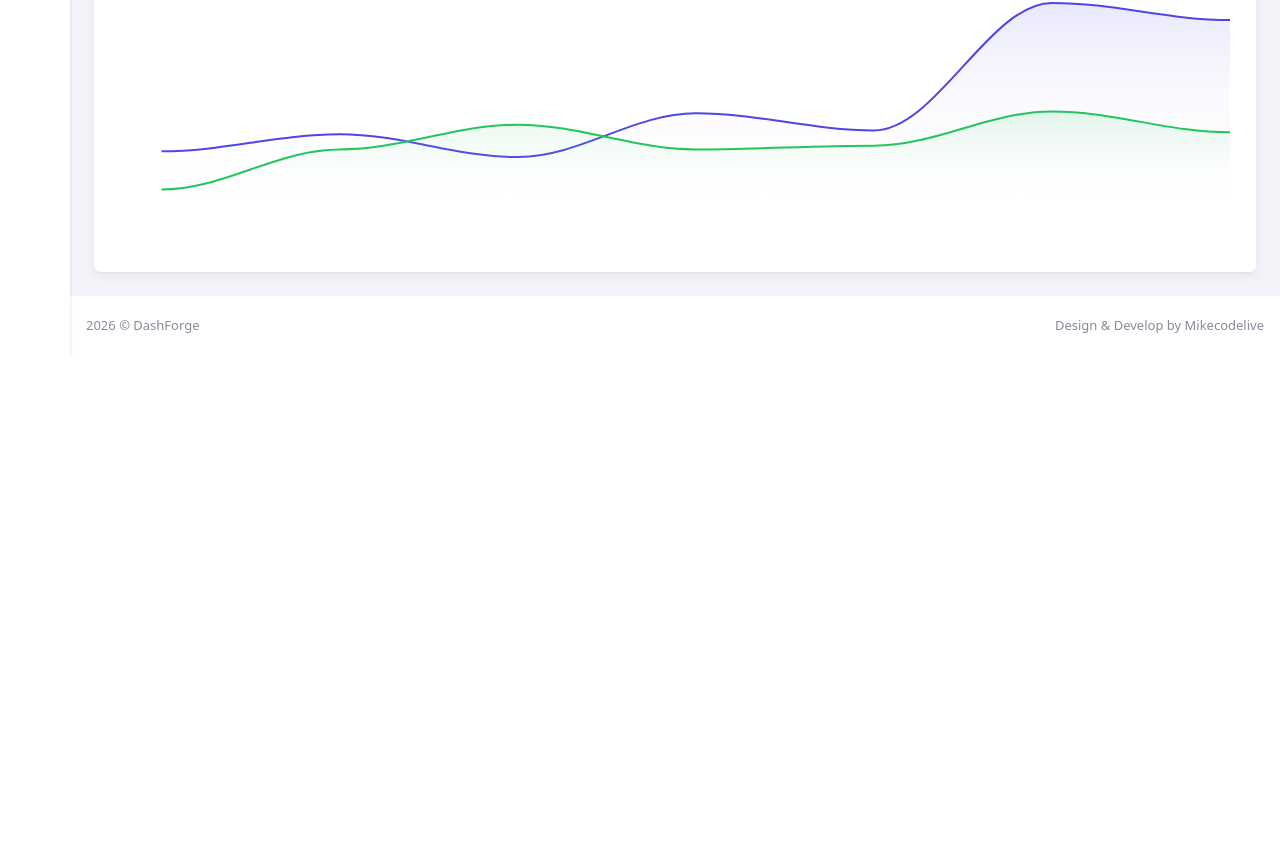
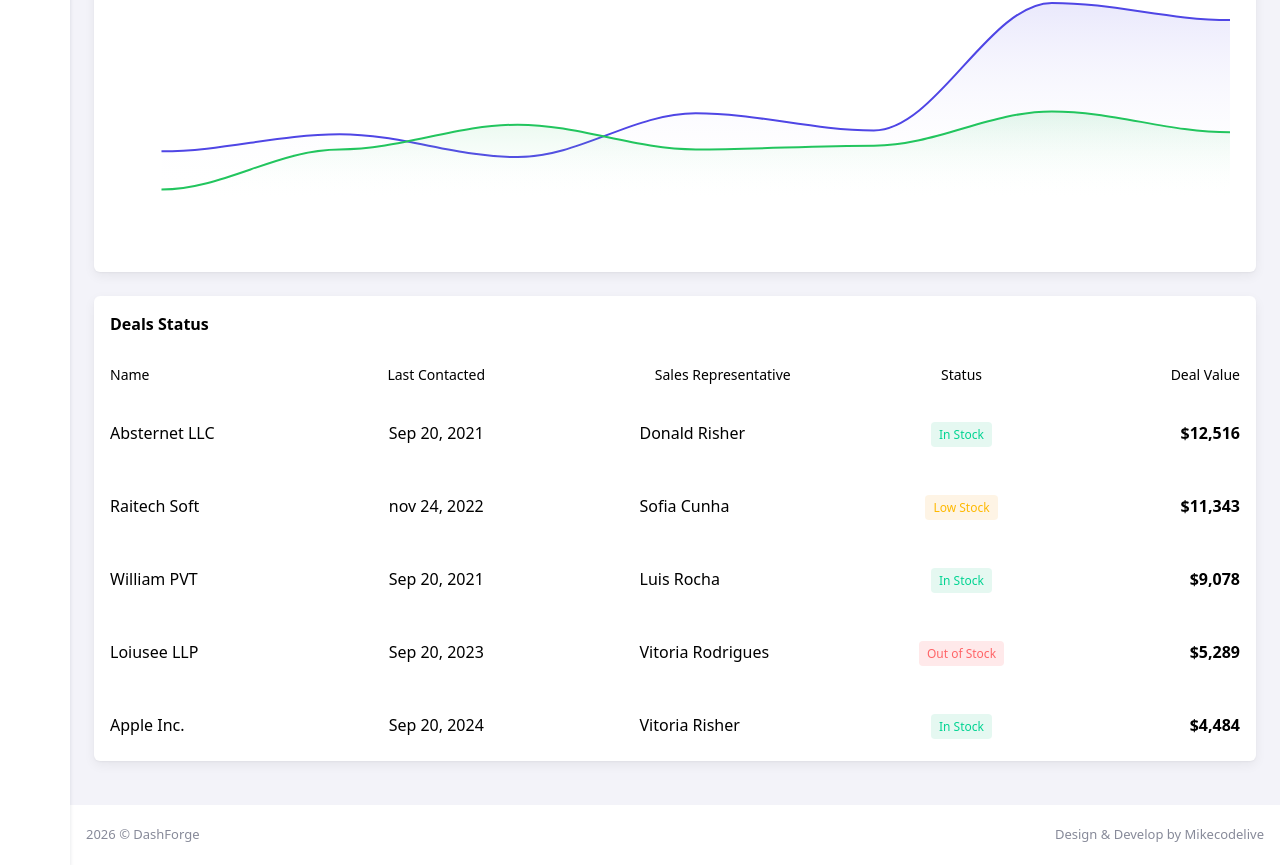
Before and after one commit to Mike-codelive/Dashforge, a React (Vite) app: page /crm in a window 1280 px wide. Shown: the part 862-1727 px from the top of the page. Before the commit the page ends 1218 px from the top, so only its background shows below. Built offline with nearby package versions, Linux system fonts and the light colour scheme.

Commit message:
feat(crm): add Deals Status bar visualization to CRM dashboard

```diff
--- a/src/features/crm/Crm.tsx
+++ b/src/features/crm/Crm.tsx
@@ -1,4 +1,5 @@
 import { BalanceOverview } from "./sections/BalanceOverview";
+import { DealStatus } from "./sections/DealStatus";
 import { DealTypeRadar } from "./sections/DealTypeRadar";
 import { SalesForecast } from "./sections/SalesForecast";
 import { TopStats } from "./sections/TopStats";
@@ -12,6 +13,7 @@ export const Crm = () => {
         <DealTypeRadar />
       </div>
       <BalanceOverview />
+      <DealStatus />
     </>
   );
 };
--- /dev/null
+++ b/src/features/crm/components/DealStatusRow.tsx
@@ -0,0 +1,58 @@
+import type { DealStatus } from "../types/DealStatus";
+
+type Props = {
+  product: DealStatus;
+};
+
+export const DealStatusRow = ({ product }: Props) => {
+  const stockConfig = {
+    in: "bg-emerald-500/10 text-emerald-400",
+    low: "bg-amber-500/10 text-amber-400",
+    out: "bg-red-500/10 text-red-400",
+  };
+
+  return (
+    <div className="grid cursor-pointer grid-cols-12 items-center gap-4 px-4 py-4 transition-colors hover:bg-white/5">
+      <div className="col-span-2 flex items-center gap-3">
+        <div>
+          <p className="font-medium">{product.name}</p>
+        </div>
+      </div>
+
+      <div className="col-span-3 text-center font-medium">
+        {product.contacted}
+      </div>
+
+      <div className="col-span-3 flex items-center gap-3">
+        {product.image ? (
+          <img
+            src={product.image}
+            alt={product.name}
+            className="h-10 w-10 rounded-full object-cover"
+          />
+        ) : (
+          <div className="h-10 w-10 rounded-full bg-white/10" />
+        )}
+        <p>{product.representative}</p>
+      </div>
+
+      <div className="col-span-2 text-center">
+        <span
+          className={`rounded px-2 py-1 text-xs font-medium ${
+            stockConfig[product.stock]
+          }`}
+        >
+          {product.stock === "in"
+            ? "In Stock"
+            : product.stock === "low"
+              ? "Low Stock"
+              : "Out of Stock"}
+        </span>
+      </div>
+
+      <div className="col-span-2 text-right font-semibold">
+        ${product.amount.toLocaleString()}
+      </div>
+    </div>
+  );
+};
--- /dev/null
+++ b/src/features/crm/data/DealStatusRepresentatives.ts
@@ -0,0 +1,59 @@
+import type { DealStatus } from "../types/DealStatus";
+
+export const products: DealStatus[] = [
+  {
+    id: "1",
+    name: "Absternet LLC",
+    category: "Electronics",
+    price: 149,
+    orders: 84,
+    stock: "in",
+    amount: 12516,
+    representative: "Donald Risher",
+    contacted: "Sep 20, 2021",
+  },
+  {
+    id: "2",
+    name: "Raitech Soft",
+    category: "Audio",
+    price: 199,
+    orders: 57,
+    stock: "low",
+    amount: 11343,
+    representative: "Sofia Cunha",
+    contacted: "nov 24, 2022",
+  },
+  {
+    id: "3",
+    name: "William PVT",
+    category: "Footwear",
+    price: 89,
+    orders: 102,
+    stock: "in",
+    amount: 9078,
+    representative: "Luis Rocha",
+    contacted: "Sep 20, 2021",
+  },
+  {
+    id: "4",
+    name: "Loiusee LLP",
+    category: "Accessories",
+    price: 129,
+    orders: 41,
+    stock: "out",
+    amount: 5289,
+    representative: "Vitoria Rodrigues",
+    contacted: "Sep 20, 2023",
+  },
+  {
+    id: "5",
+    name: "Apple Inc.",
+    category: "Fitness",
+    price: 59,
+    orders: 76,
+    stock: "in",
+    amount: 4484,
+    representative: "Vitoria Risher",
+    contacted: "Sep 20, 2024",
+  },
+];
--- a/src/features/crm/sections/BalanceOverview.tsx
+++ b/src/features/crm/sections/BalanceOverview.tsx
@@ -6,7 +6,7 @@ import {
 
 export const BalanceOverview = () => {
   return (
-    <div className="card-shadow bg-DF-surface dark:bg-DF-bg-dark rounded-md">
+    <div className="card-shadow bg-DF-surface dark:bg-DF-bg-dark mb-6 rounded-md">
       <div className="flex items-center justify-between border-b border-white/5 p-4">
         <h4 className="font-semibold">Balance Overview</h4>
       </div>
--- /dev/null
+++ b/src/features/crm/sections/DealStatus.tsx
@@ -0,0 +1,29 @@
+import { DealStatusRow } from "../components/DealStatusRow";
+import { products } from "../data/DealStatusRepresentatives";
+
+export const DealStatus = () => {
+  return (
+    <div className="card-shadow bg-DF-surface dark:bg-DF-bg-dark mb-5 rounded-md">
+      <div className="border-b border-white/5 p-4">
+        <h4 className="font-semibold">Deals Status</h4>
+      </div>
+
+      <div className="overflow-x-auto">
+        <div className="min-w-[720px]">
+          <div className="text-DF-muted grid grid-cols-12 gap-4 px-4 py-3 text-sm font-medium">
+            <div className="col-span-2">Name</div>
+            <div className="col-span-3 text-center">Last Contacted</div>
+            <div className="col-span-3 text-center">Sales Representative</div>
+            <div className="col-span-2 text-center">Status</div>
+            <div className="col-span-2 text-right">Deal Value</div>
+          </div>
+          <div className="divide-y divide-white/5">
+            {products.map((product) => (
+              <DealStatusRow key={product.id} product={product} />
+            ))}
+          </div>
+        </div>
+      </div>
+    </div>
+  );
+};
--- /dev/null
+++ b/src/features/crm/types/DealStatus.ts
@@ -0,0 +1,12 @@
+export type DealStatus = {
+  id: string;
+  name: string;
+  category: string;
+  image?: string;
+  price: number;
+  orders: number;
+  stock: "in" | "out" | "low";
+  amount: number;
+  representative: string;
+  contacted: string;
+};
```
